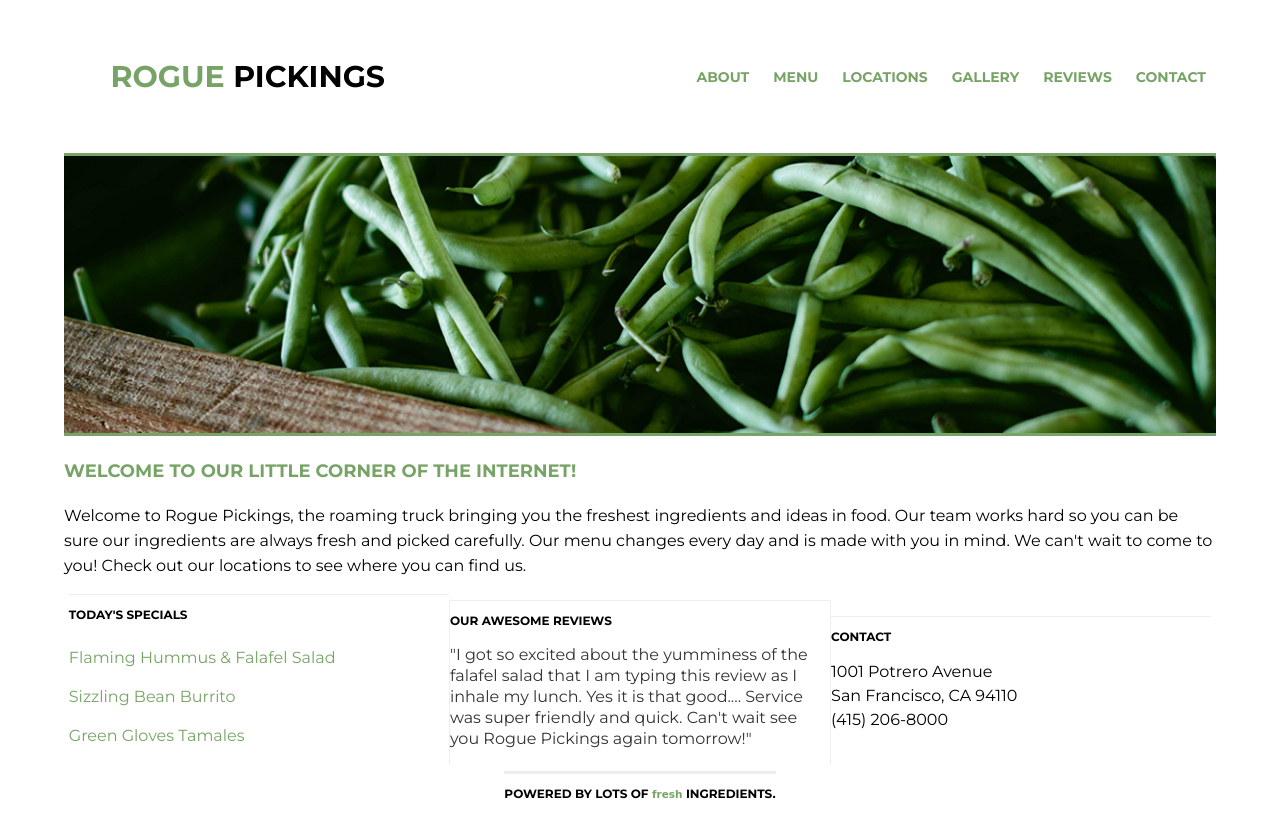
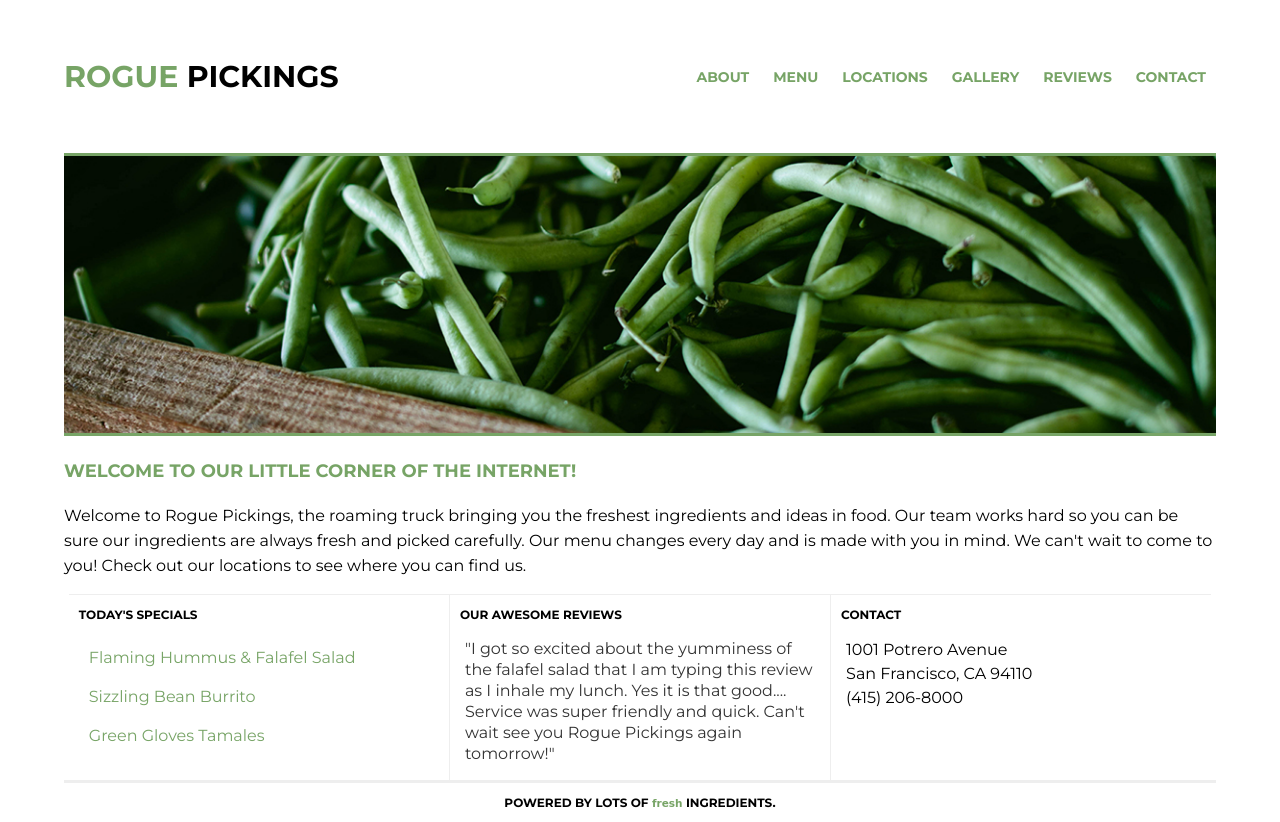
Before and after one commit to aenge304/08-rogue-responsive, a plain HTML site: page index.html in a window 1280 px wide. Drawn offline with Linux system fonts and the light colour scheme; a web font is replaced by a local one.

Commit message:
Notes completed

```diff
--- a/css/main.css
+++ b/css/main.css
@@ -36,6 +36,7 @@ h2 {
 }
 h3 {
 	font-size: 0.75em;
+	padding: 0 10px;
 }
 
 p {
@@ -50,6 +51,8 @@ header {
 	flex-flow: row wrap;
 	justify-content: center;
 	margin: 0 auto;
+	text-align: center;
+	width: 100%;
 }
 
 .title {
@@ -122,17 +125,13 @@ header nav ul li a{
 }
 
 
-.section-two {
-	border-left: 1px solid #eee;
-	border-right: 1px solid #eee;
-}
 
 .menu {
 	list-style: none;
-	padding: 0;
+	padding: 0 10px;
 }
 .menu li {
-	padding: 10px 0;
+	padding: 10px;
 	color:#77a466;
 }
 
@@ -140,11 +139,13 @@ header nav ul li a{
 	color: #333;
 	font-size: 1em;
 	line-height: 21px;
+	padding: 0 15px;
 }
 
 .address {
 	font-size: 1em;
 	line-height: 24px;
+	padding: 0 15px;
 }
 
 /*The widths are in a percentage!*/
@@ -156,7 +157,9 @@ footer {
 	justify-content: center;
 	margin: 0 auto;
 	text-align: center;
+	width: 100%;
 }
+
 footer span {
 	font-family: 'Galada', cursive;
 	text-transform: lowercase;
@@ -168,19 +171,29 @@ footer span {
 /*************************Tablets***************************/
 
 @media (min-width: 768px) {
+	.bottom-section{
+		align-items: flex-start;
+	}
+
 	.section-one,
 	.section-two,
 	.section-three {
 		border-top: 1px solid #eee;
 		width: 33%;
 	}
+
+	.section-two {
+		border-left: 1px solid #eee;
+		border-right: 1px solid #eee;
+	}
+
 }
 
 /**************************Monitors**************************/
 
 @media (min-width: 1200px) {
 	header {
-		justify-content: end;
+		justify-content: space-between;
 		width: 100%;
 	}
 
```
